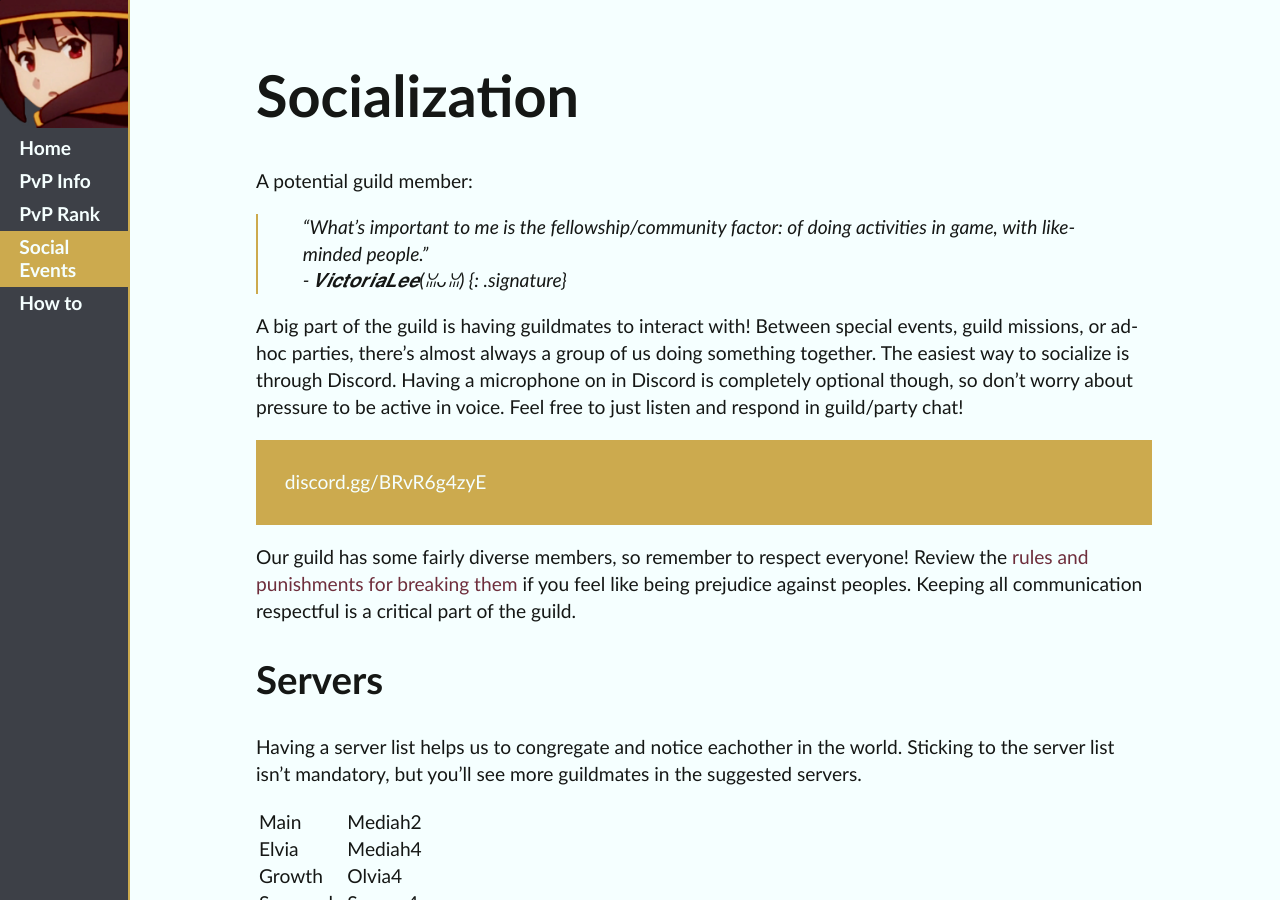
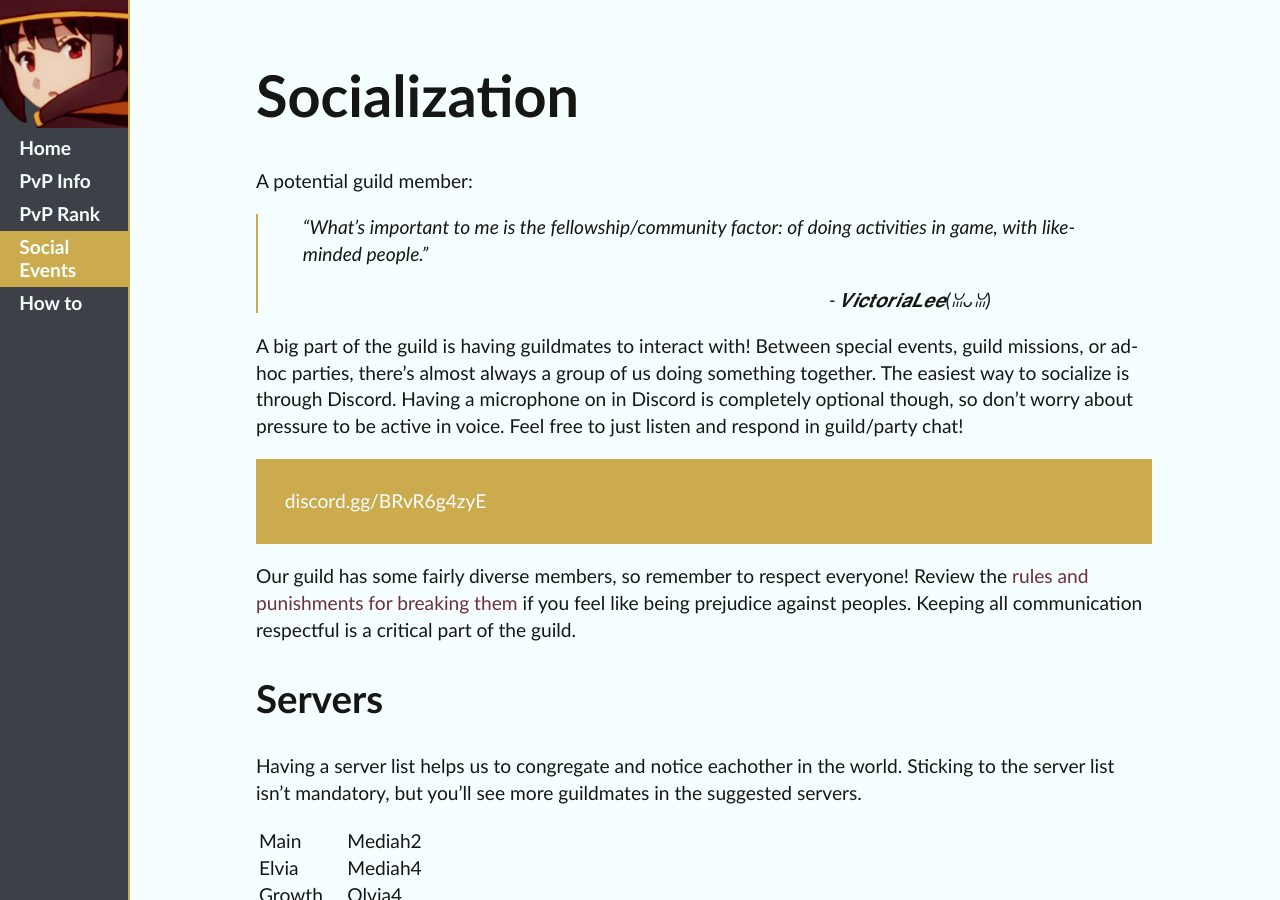
Before and after one commit to ideonella/ideonella.github.io, a Jekyll site: the page built from social.md, in a window 1280 px wide and 900 px high. Built offline with Jekyll 4.4.1, drawn with Linux system fonts in a browser that asks for light colours.

Commit message:
Update social.md

```diff
--- a/social.md
+++ b/social.md
@@ -8,7 +8,7 @@ title: Social Events
 A potential guild member:
 
 > "What's important to me is the fellowship/community factor: of doing activities in game, with like-minded people."
-> \- 𝑽𝒊𝒄𝒕𝒐𝒓𝒊𝒂𝑳𝒆𝒆(ꈍᴗꈍ) {: .signature}
+> <p class="signature">- 𝑽𝒊𝒄𝒕𝒐𝒓𝒊𝒂𝑳𝒆𝒆(ꈍᴗꈍ)</p>
 
 A big part of the guild is having guildmates to interact with! Between special events, guild missions, or ad-hoc parties, there's almost always a group of us doing something together. The easiest way to socialize is through Discord. Having a microphone on in Discord is completely optional though, so don't worry about pressure to be active in voice. Feel free to just listen and respond in guild/party chat!
 
```
